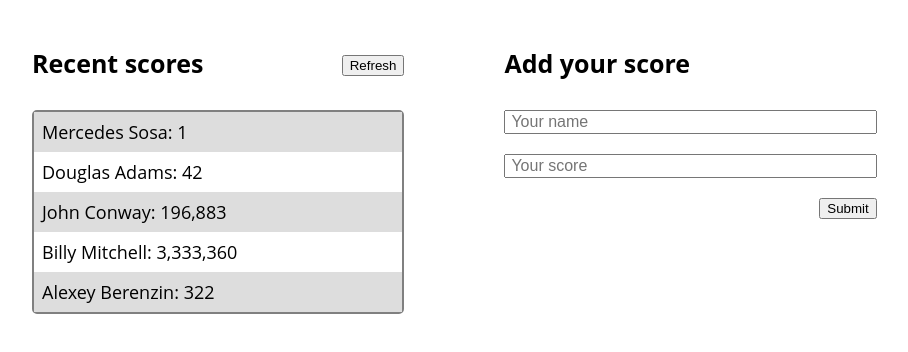
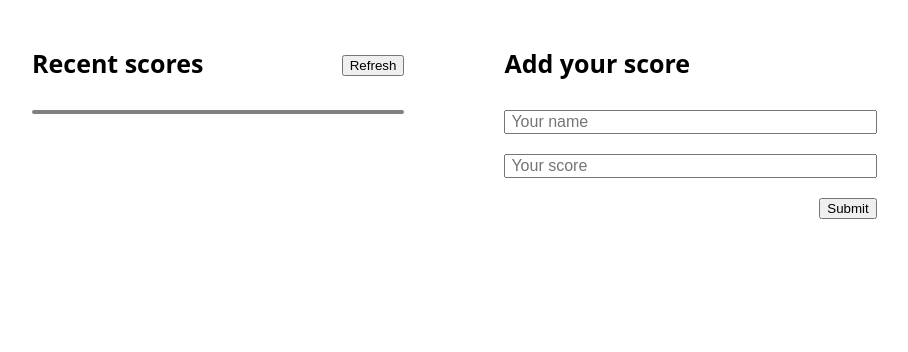
Before and after one commit to notlfish/games-leaderboard, a website built with webpack: page src/index.html in a window 1280 px wide. Shown: the part 76-428 px from the top of the page, without its empty margins (76-984 px from the left). Built offline with nearby package versions, Linux system fonts and the light colour scheme.

Commit message:
Remove hardcoded scores

```diff
--- a/src/index.html
+++ b/src/index.html
@@ -3,11 +3,11 @@
   <head>
     <meta charset="UTF-8">
     <meta name="viewport" content="width=device-width, initial-scale=1.0">
-    <title>Wbpack Exercise</title>
+    <title>Revelación Leaderboard</title>
   </head>
   <body>
     <main>
-      <h1>Leaderboard</h1>
+      <h1 id="page-title">Leaderboard</h1>
       <div class="grid-container">
         <div id="scoreboard-container">
           <div class="title-container f-between">
@@ -15,33 +15,13 @@
             <button id="refresh-scoreboard">Refresh</button>
           </div>
           <ul id="scoreboard">
-            <li>
-              <span class="player-name">Mercedes Sosa:</span>
-              <span class="player-score">1</span>
-            </li>
-            <li>
-              <span class="player-name">Douglas Adams:</span>
-              <span class="player-score">42</span>
-            </li>
-            <li>
-              <span class="player-name">John Conway:</span>
-              <span class="player-score">196,883</span>
-            </li>
-            <li>
-              <span class="player-name">Billy Mitchell:</span>
-              <span class="player-score">3,333,360</span>
-            </li>
-            <li>
-              <span class="player-name">Alexey Berenzin:</span>
-              <span class="player-score">322</span>
-            </li>
           </ul>
         </div>
         <div id="new-score-container">
           <h3>Add your score</h3>
           <form id="new-score">
-            <input placeholder="Your name">
-            <input placeholder="Your score">
+            <input id="player-name" placeholder="Your name">
+            <input id="player-score" placeholder="Your score">
             <button class="form-submit">Submit</button>
           </form>
         </div>
```
